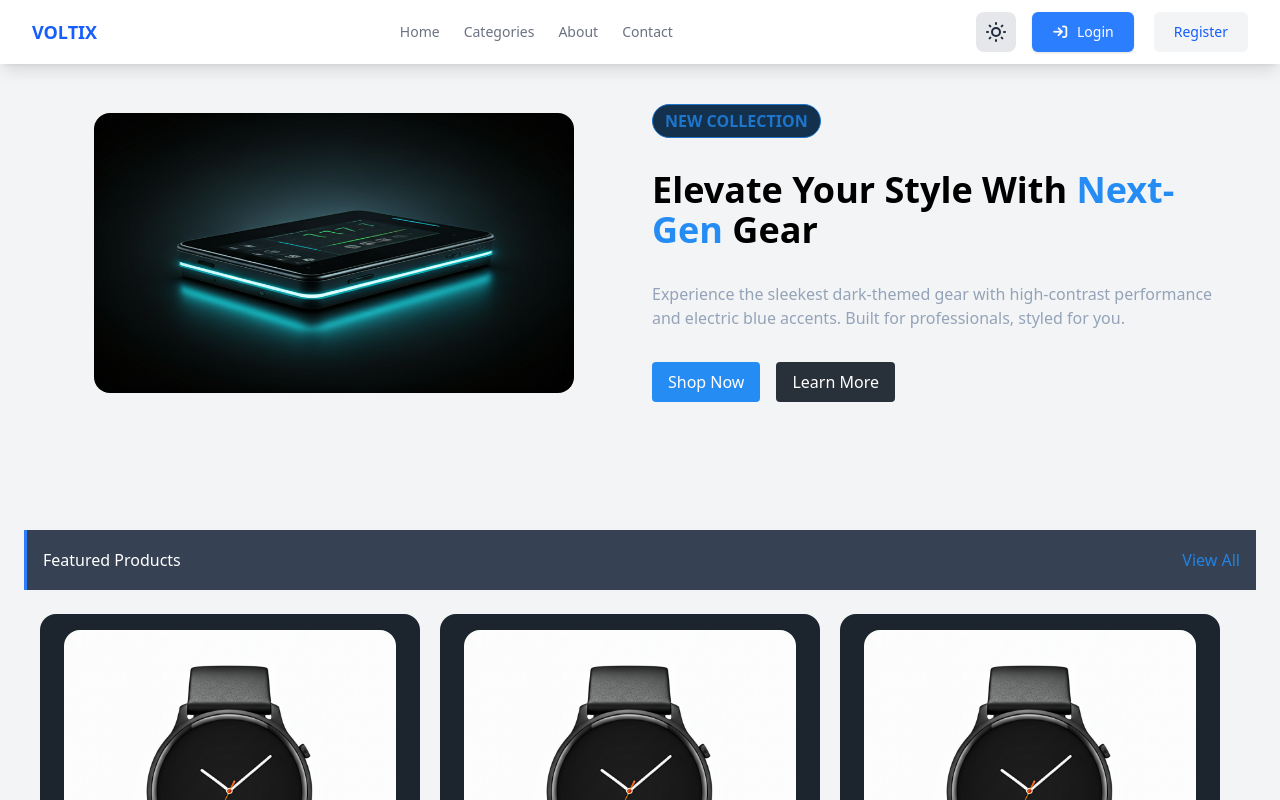
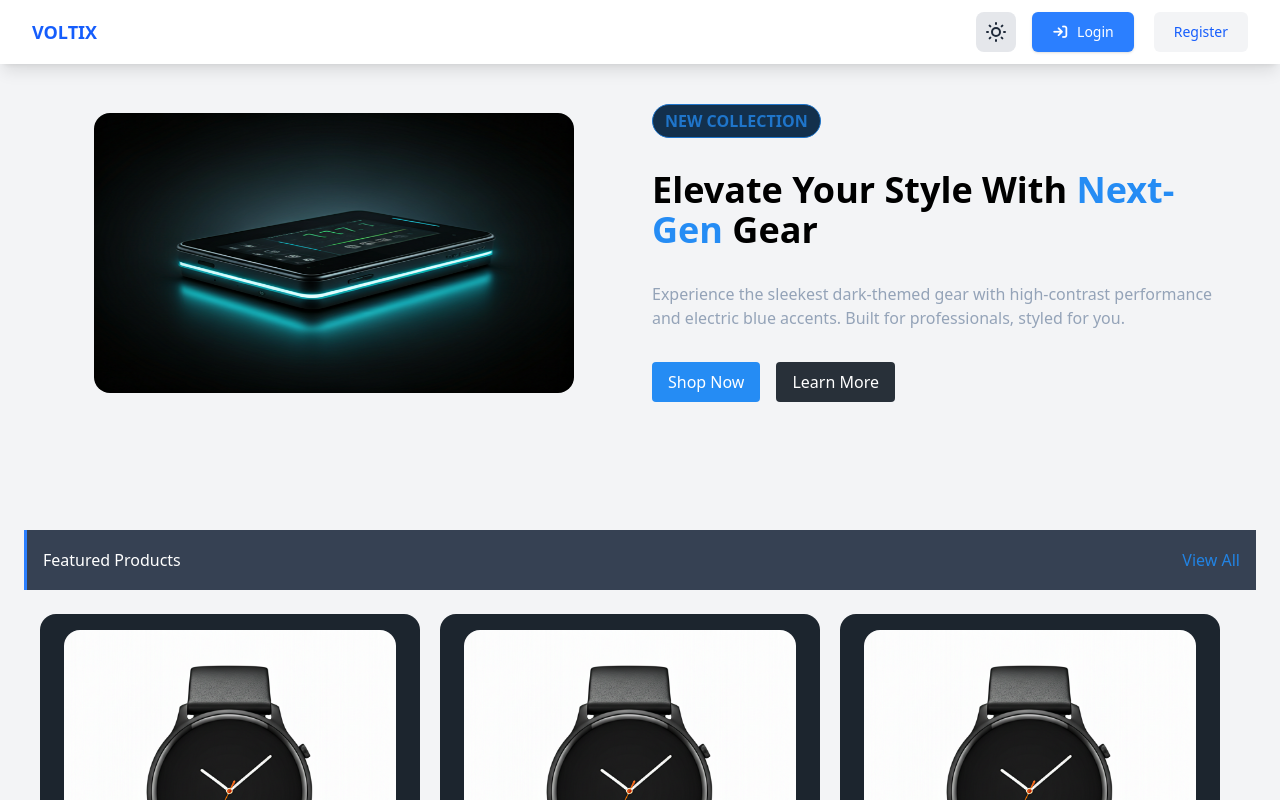
Before and after one commit to Mu7ammedNasser/ecommerce-user-frontend, an Angular app: page /home in a window 1280 px wide. Shown: the top 800 px of the page. Built offline with nearby package versions, Linux system fonts and the light colour scheme.

Commit message:
update header

```diff
--- a/src/app/Components/header/header.html
+++ b/src/app/Components/header/header.html
@@ -9,6 +9,7 @@
       </div>
 
       <!-- Desktop Navigation -->
+      @if (auth.userToken()) {
         <div class="hidden md:block">
           <nav aria-label="Global">
             <ul class="flex items-center gap-6 text-sm">
@@ -47,6 +48,7 @@
             </ul>
           </nav>
         </div>
+      }
 
       <!-- Right Section: Theme, Auth & Menu -->
       <div class="flex items-center gap-4">
```
Lines whose indentation alone changed are shown as unchanged.
